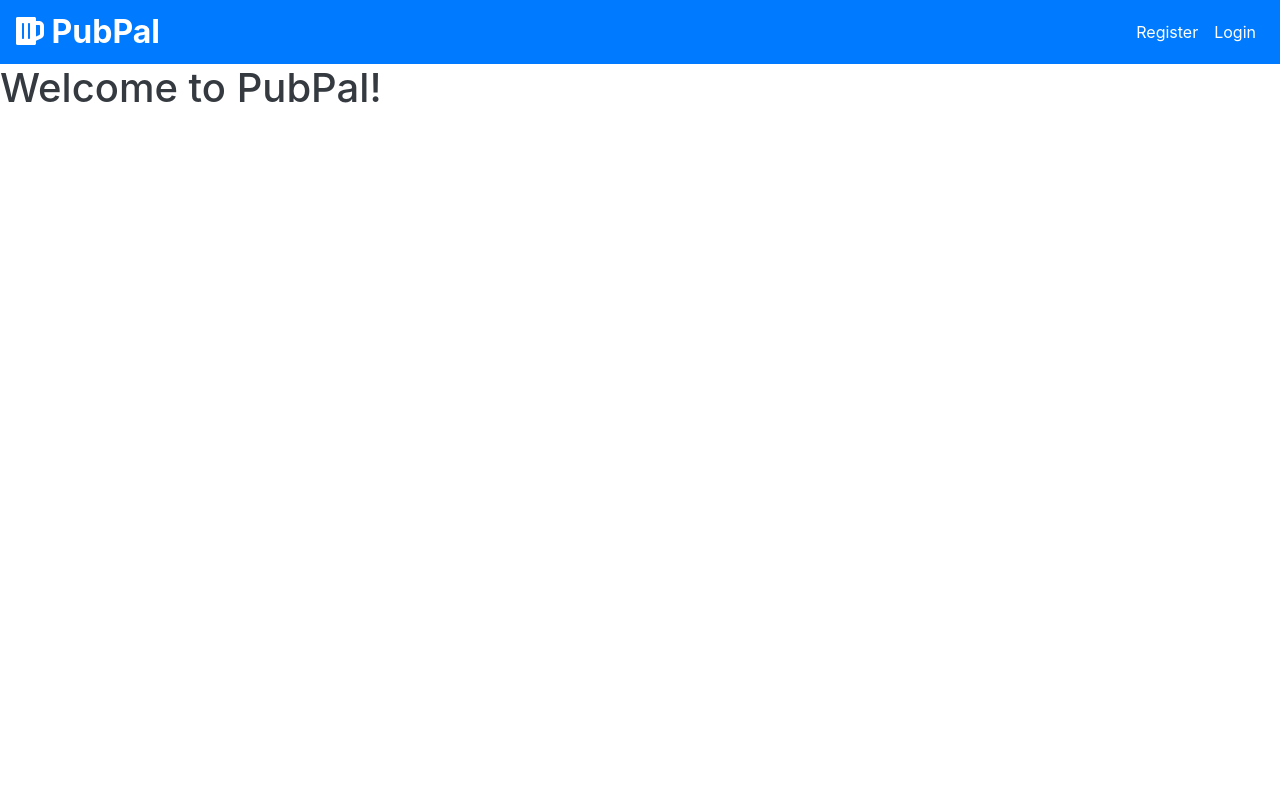
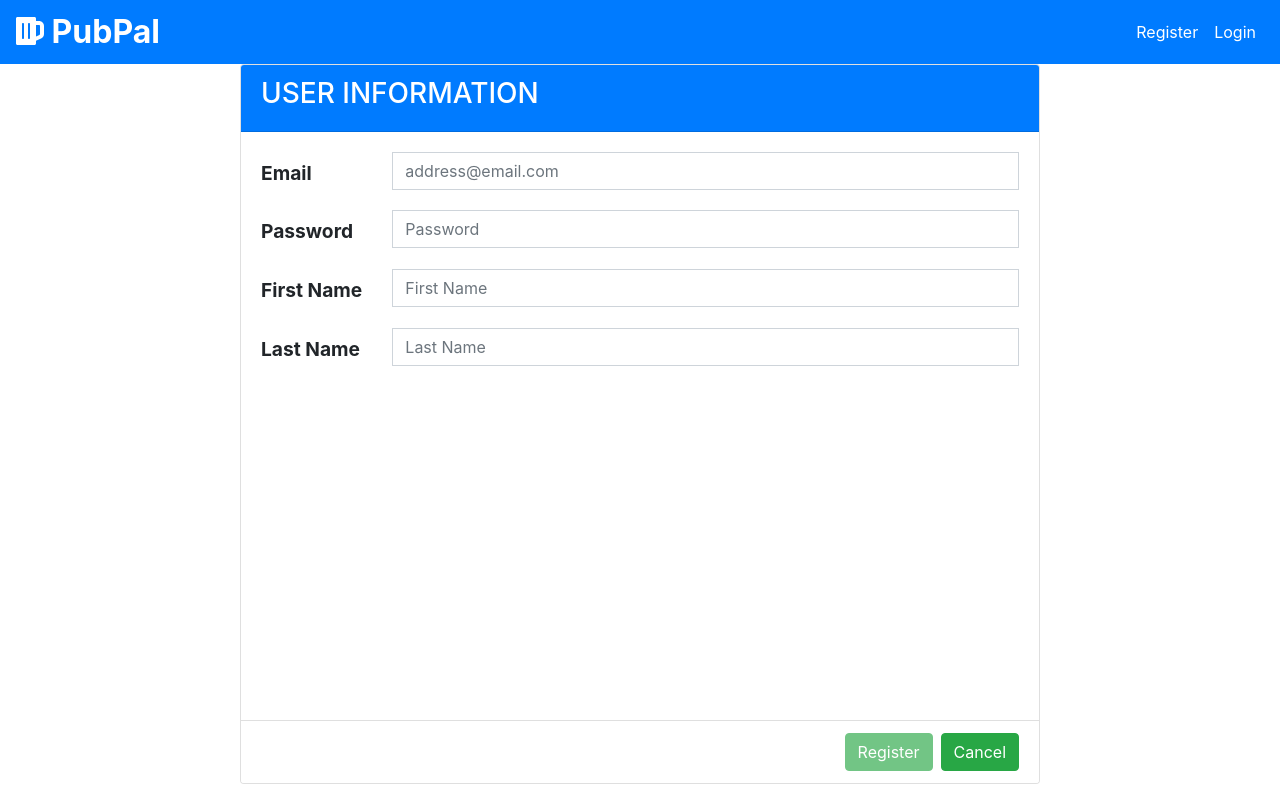
Before and after one commit to BKHines/pubpal, an Angular app in the folder pubpalweb/: page /register in a window 1280 px wide. Before the commit this address led to /. Built offline with nearby package versions, Linux system fonts and the light colour scheme.

Commit message:
Added auth guard Added registration component

```diff
--- a/pubpalweb/src/app/app-routing.module.ts
+++ b/pubpalweb/src/app/app-routing.module.ts
@@ -3,11 +3,14 @@ import { Routes, RouterModule } from '@angular/router';
 import { UserComponent } from './features/user/user.component';
 import { HomeComponent } from './features/home/home.component';
 import { LoginComponent } from './features/login/login.component';
+import { RegistrationComponent } from './features/registration/registration.component';
+import { AuthGuard } from './guards/auth.guard';
 
 const routes: Routes = [
   { path: '', component: HomeComponent },
   { path: 'login', component: LoginComponent },
-  { path: 'user', component: UserComponent },
+  { path: 'register', component: RegistrationComponent },
+  { path: 'user', component: UserComponent, canActivate: [ AuthGuard ] },
   { path: '**', redirectTo: '' }
 ];
 
--- a/pubpalweb/src/app/app.module.ts
+++ b/pubpalweb/src/app/app.module.ts
@@ -11,6 +11,7 @@ import { UserComponent } from './features/user/user.component';
 import { NavbarComponent } from './shared/navbar/navbar.component';
 import { HomeComponent } from './features/home/home.component';
 import { LoginComponent } from './features/login/login.component';
+import { RegistrationComponent } from './features/registration/registration.component';
 
 @NgModule({
   declarations: [
@@ -18,7 +19,8 @@ import { LoginComponent } from './features/login/login.component';
     UserComponent,
     NavbarComponent,
     HomeComponent,
-    LoginComponent
+    LoginComponent,
+    RegistrationComponent
   ],
   imports: [
     BrowserModule,
@@ -31,6 +33,6 @@ import { LoginComponent } from './features/login/login.component';
     { provide: HTTP_INTERCEPTORS, useClass: PubpalinterceptorService, multi: true }
   ],
   bootstrap: [AppComponent],
-  entryComponents: [UserComponent, HomeComponent, LoginComponent]
+  entryComponents: [UserComponent, HomeComponent, LoginComponent, RegistrationComponent]
 })
 export class AppModule { }
--- a/pubpalweb/src/app/features/login/login.component.ts
+++ b/pubpalweb/src/app/features/login/login.component.ts
@@ -28,6 +28,7 @@ export class LoginComponent implements OnInit {
   resetForm() {
     this.email = '';
     this.password = '';
+    this.router.navigate(['']);
   }
 
   login() {
--- /dev/null
+++ b/pubpalweb/src/app/features/registration/registration.component.html
@@ -0,0 +1,66 @@
+<div class="flex-container">
+        <div>
+            <form #userForm="ngForm">
+                <div class="card fullscreen-card">
+                    <div class="card-header bg-primary text-white text-uppercase">
+                        <h3>
+                            User Information
+                        </h3>
+                    </div>
+                    <div class="card-body">
+                        <div class="row form-group">
+                            <label for="inputEmail" class="col-lg-2 col-form-label font-weight-bold">Email</label>
+                            <div class="col-lg-10">
+                                <input type="email" class="form-control" id="inputEmail" name="email"
+                                    placeholder="address@email.com" [(ngModel)]="localUser.email" #entryemail="ngModel" required
+                                    [class.field-error]="entryemail.touched && entryemail.invalid">
+                                <div [hidden]="!entryemail.touched || entryemail.valid"
+                                    class="field-error-message alert alert-danger text-muted">Email is required</div>
+                            </div>
+                        </div>
+                        <div class="row form-group">
+                            <label for="inputPassword" class="col-lg-2 col-form-label font-weight-bold">Password</label>
+                            <div class="col-lg-10">
+                                <input type="password" class="form-control" id="inputPassword" name="password"
+                                    placeholder="Password" [(ngModel)]="password" #entrypass="ngModel" required
+                                    [class.field-error]="entrypass.touched && entrypass.invalid">
+                                <div [hidden]="!entrypass.touched || entrypass.valid"
+                                    class="field-error-message alert alert-danger text-muted">Password is required</div>
+                            </div>
+                        </div>
+                        <div class="row form-group">
+                            <label for="inputFirstName" class="col-lg-2 col-form-label font-weight-bold">First Name</label>
+                            <div class="col-lg-10">
+                                <input type="text" class="form-control" id="inputFirstName" name="firstname"
+                                    placeholder="First Name" [(ngModel)]="localUser.firstname" #entryfirstname="ngModel"
+                                    required [class.field-error]="entryfirstname.touched && entryfirstname.invalid">
+                                <div [hidden]="!entryfirstname.touched || entryfirstname.valid"
+                                    class="field-error-message alert alert-danger text-muted">First Name is required</div>
+                            </div>
+                        </div>
+                        <div class="row form-group">
+                            <label for="inputLastName" class="col-lg-2 col-form-label font-weight-bold">Last Name</label>
+                            <div class="col-lg-10">
+                                <input type="text" class="form-control" id="inputLastName" name="lastname"
+                                    placeholder="Last Name" [(ngModel)]="localUser.lastname" #entrylastname="ngModel" required
+                                    [class.field-error]="entrylastname.touched && entrylastname.invalid">
+                                <div [hidden]="!entrylastname.touched || entrylastname.valid"
+                                    class="field-error-message alert alert-danger text-muted">Last Name is required</div>
+                            </div>
+                        </div>
+                    </div>
+                    <div class="card-footer bg-white">
+                        <button type="reset" class="btn btn-success ml-2 float-right"
+                            (click)="resetUser()">
+                            Cancel
+                        </button>
+                        <button type="submit" class="btn btn-success ml-2 float-right"
+                            (click)="addUser()"
+                            [disabled]="!userForm.touched || userForm.invalid">
+                            Register
+                        </button>
+                    </div>
+                </div>
+            </form>
+        </div>
+    </div>
--- /dev/null
+++ b/pubpalweb/src/app/features/registration/registration.component.scss
@@ -0,0 +1,13 @@
+.col-form-label {
+    font-size: 1.2rem;
+}
+
+.flex-container {
+    display: flex;
+    justify-content: center;
+}
+
+.flex-container > div {
+    max-width: 1000px;
+    width: 100vh;
+}
--- /dev/null
+++ b/pubpalweb/src/app/features/registration/registration.component.ts
@@ -0,0 +1,44 @@
+import { Component, OnInit } from '@angular/core';
+import { UserModel } from 'src/app/shared/models';
+import { UserService } from 'src/app/providers/user.service';
+import { Router } from '@angular/router';
+
+@Component({
+  selector: 'app-registration',
+  templateUrl: './registration.component.html',
+  styleUrls: ['./registration.component.scss']
+})
+export class RegistrationComponent implements OnInit {
+  localUser: UserModel;
+  password: string;
+
+  constructor(public userSvc: UserService, private router: Router) { }
+
+  ngOnInit() {
+    if (this.userSvc.user) {
+      this.localUser = Object.assign({}, this.userSvc.user);
+    } else {
+      this.localUser = {
+        email: '',
+        firstname: '',
+        lastname: ''
+      };
+    }
+  }
+
+  addUser() {
+    this.localUser.enabled = true;
+    // TODO: use password to set token on user service
+    this.userSvc.addUser(this.localUser).subscribe((res) => {
+      // TODO: show modal that user was successfully added
+      this.localUser._id = res.result;
+      this.userSvc.user = Object.assign({}, this.localUser);
+      this.router.navigate(['']);
+    });
+  }
+
+  resetUser() {
+    this.localUser = null;
+    this.router.navigate(['']);
+  }
+}
--- a/pubpalweb/src/app/features/user/user.component.html
+++ b/pubpalweb/src/app/features/user/user.component.html
@@ -55,9 +55,9 @@
                         Cancel
                     </button>
                     <button type="submit" class="btn btn-success ml-2 float-right"
-                        (click)="localUser._id ? updateUser() : addUser()"
+                        (click)="updateUser()"
                         [disabled]="!userForm.touched || userForm.invalid">
-                        {{ localUser._id ? 'Update' : 'Register' }}
+                        Update
                     </button>
                 </div>
             </div>
--- /dev/null
+++ b/pubpalweb/src/app/guards/auth.guard.ts
@@ -0,0 +1,19 @@
+import { Injectable } from '@angular/core';
+import { CanActivate, Router } from '@angular/router';
+import { UserService } from '../providers/user.service';
+
+@Injectable({
+  providedIn: 'root'
+})
+export class AuthGuard implements CanActivate {
+  constructor(public userSvc: UserService, private router: Router) { }
+
+  canActivate(): boolean {
+    if (!this.userSvc.authToken) {
+      this.router.navigate(['/login']);
+      return false;
+    } else {
+      return true;
+    }
+  }
+}
```
